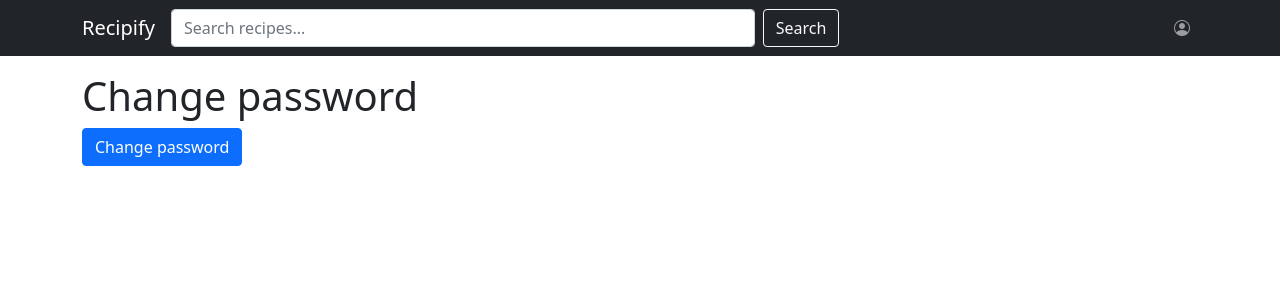
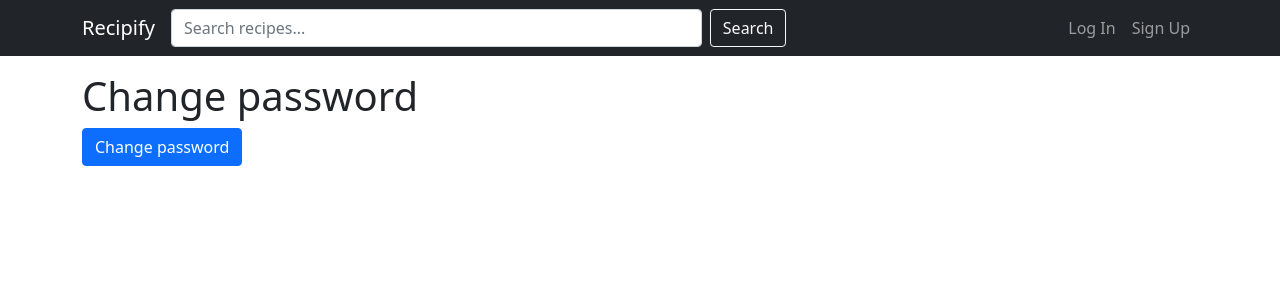
Before and after one commit to sweetsylk/juniper6, a Django app: template recipes/templates/password.html in a window 1280 px wide. Shown: the top 300 px of the page. Run offline with Django 5.2, Linux system fonts and the light colour scheme; the template is opened without the code that fills it, so the values that code supplies are empty; some libraries are stand-ins or nearby versions.

Commit message:
Updated home view and home view test + menu to pass tests involving dashboards

```diff
--- a/recipes/templates/partials/menu.html
+++ b/recipes/templates/partials/menu.html
@@ -1,8 +1,12 @@
-<!-- This page makes the dropdown menu for the navbar  -->
+{% comment %} This page makes the dropdown menu for the navbar {% endcomment %}
 
 <div class="collapse navbar-collapse" id="navbarSupportedContent">
+  <ul class="navbar-nav ms-auto mb-2 mb-lg-0">
 
-  <ul class="navbar-nav ms-auto mb-2 mb-lg-0">
+    {% if user.is_authenticated %}
+    <li class="nav-item">
+      <a class="nav-link" href="{% url 'dashboard' %}">Dashboard</a>
+    </li>
     <li class="nav-item dropdown">
       <a class="nav-link" href="#" id="user-account-dropdown" role="button" data-bs-toggle="dropdown"
         aria-expanded="false">
@@ -10,17 +14,29 @@
       </a>
       <ul class="dropdown-menu dropdown-menu-end" aria-labelledby="user-account-dropdown">
         <li><a class="dropdown-item" href="{% url 'profile' %}">Edit profile</a></li>
-        <li><a class="dropdown-item" href="{% url 'profile_view' %}">My profile</a></li>
-
-        <li><a class="dropdown-item" href="{% url 'profile' %}">Change profile</a></li>
+        <li><a class="dropdown-item" href="{% url 'profile' %}">My profile</a></li>
         <li><a class="dropdown-item" href="{% url 'password' %}">Change password</a></li>
-
         <li>
           <hr class="dropdown-divider">
         </li>
         <li><a class="dropdown-item" href="{% url 'log_out' %}">Log out</a></li>
       </ul>
     </li>
+
+    {% else %}
+    {% if request.resolver_match.url_name != 'log_in' %}
+    <li class="nav-item">
+      <a class="nav-link" href="{% url 'log_in' %}">Log In</a>
+    </li>
+    {% endif %}
+
+    {% if request.resolver_match.url_name != 'sign_up' %}
+    <li class="nav-item">
+      <a class="nav-link" href="{% url 'sign_up' %}">Sign Up</a>
+    </li>
+    {% endif %}
+
+    {% endif %}
+
   </ul>
-
 </div>
```
Also changed, not shown: recipes/tests/views/test_home_view.py (+8 -6 lines), recipes/views/home_view.py (+4 -5 lines).
